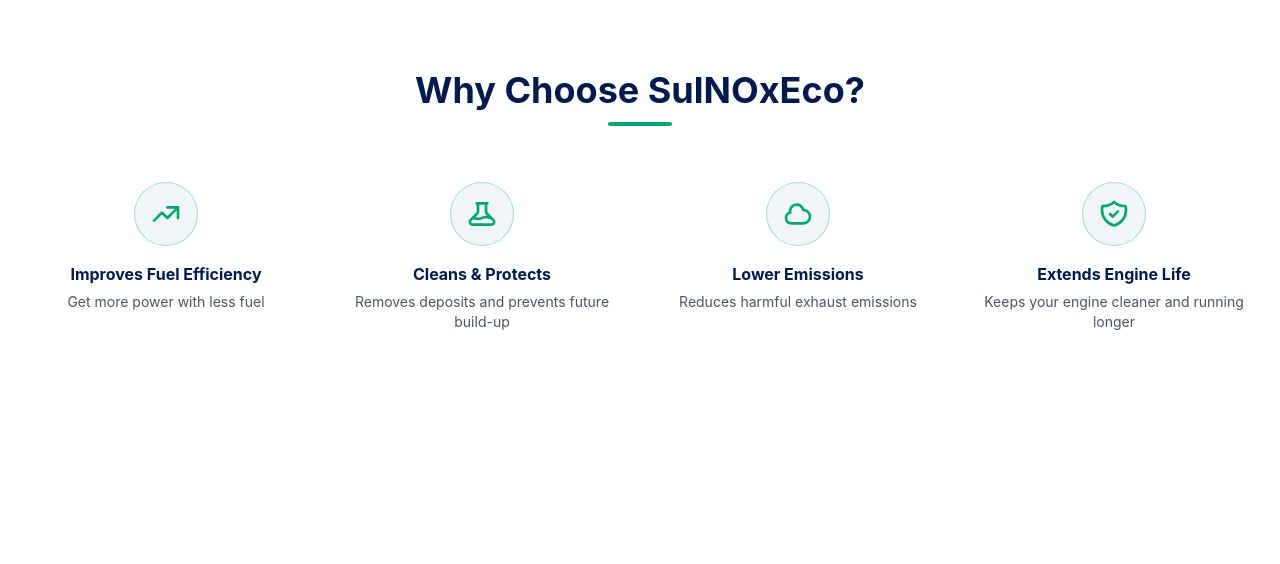
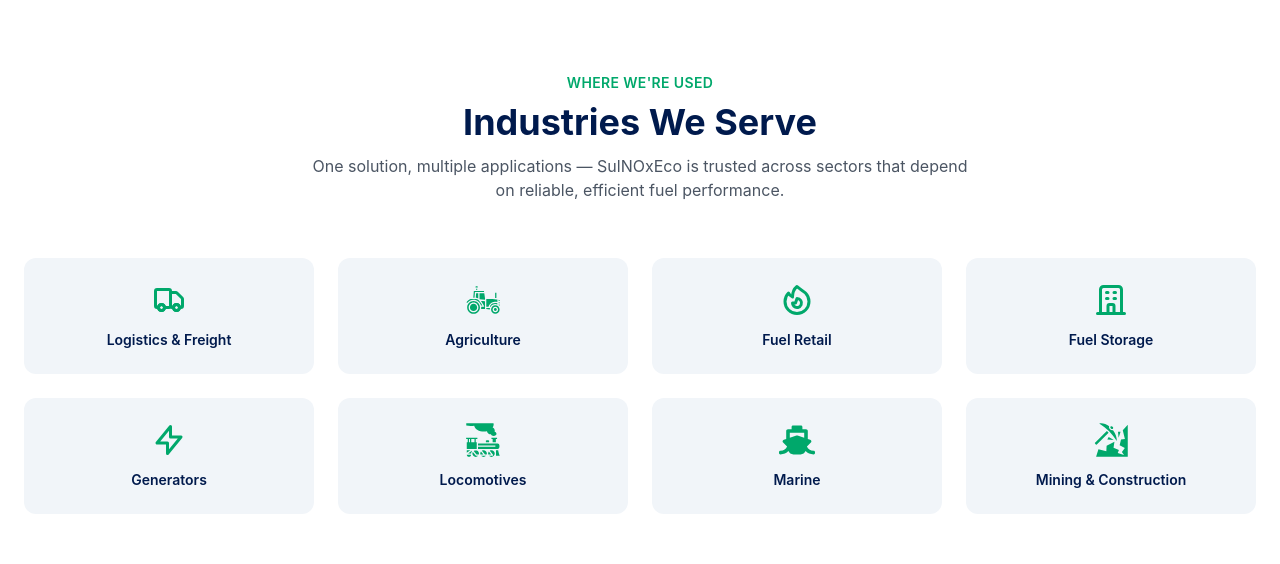
Before and after one commit to techwokx-cloud/MBL-NTL, a Next.js app: page / in a window 1280 px wide. Shown: the part 923-1487 px from the top of the page. Built offline with nearby package versions, Linux system fonts and the light colour scheme; no server answers.

Commit message:
Add Industries We Serve section to homepage (Logistics, Agriculture, Fuel Retail, Fuel Storage, Generators, Locomotives, Marine, Mining & Construction) - restores content that existed in the original site but was missing from the redesign

```diff
--- a/app/page.tsx
+++ b/app/page.tsx
@@ -11,8 +11,13 @@ import {
   HiOutlineSparkles,
   HiOutlineBeaker,
   HiOutlineChip,
+  HiOutlineTruck,
+  HiOutlineFire,
+  HiOutlineLightningBolt,
+  HiOutlineOfficeBuilding,
 } from 'react-icons/hi';
-import { FaWhatsapp, FaCheckCircle } from 'react-icons/fa';
+import { GiFarmTractor, GiMining, GiSteamLocomotive } from 'react-icons/gi';
+import { FaWhatsapp, FaCheckCircle, FaShip } from 'react-icons/fa';
 
 export const metadata: Metadata = {
   title: 'Home',
@@ -39,6 +44,17 @@ const whyChoose = [
   { icon: HiOutlineBeaker, title: 'Cleans & Protects', desc: 'Removes deposits and prevents future build-up' },
   { icon: HiOutlineCloud, title: 'Lower Emissions', desc: 'Reduces harmful exhaust emissions' },
   { icon: HiOutlineShieldCheck, title: 'Extends Engine Life', desc: 'Keeps your engine cleaner and running longer' },
+];
+
+const industries = [
+  { icon: HiOutlineTruck, label: 'Logistics & Freight' },
+  { icon: GiFarmTractor, label: 'Agriculture' },
+  { icon: HiOutlineFire, label: 'Fuel Retail' },
+  { icon: HiOutlineOfficeBuilding, label: 'Fuel Storage' },
+  { icon: HiOutlineLightningBolt, label: 'Generators' },
+  { icon: GiSteamLocomotive, label: 'Locomotives' },
+  { icon: FaShip, label: 'Marine' },
+  { icon: GiMining, label: 'Mining & Construction' },
 ];
 
 export default function Home() {
@@ -108,6 +124,28 @@ export default function Home() {
                     <p className="text-gray-400 text-xs hidden sm:block">{item.sub}</p>
                   </div>
                 </div>
+              ))}
+            </div>
+          </div>
+        </section>
+
+        {/* Industries We Serve */}
+        <section className="section-padding bg-white">
+          <div className="max-w-7xl mx-auto px-6">
+            <Reveal className="text-center mb-14">
+              <span className="text-sulnox-green font-semibold text-sm uppercase tracking-wide">Where We're Used</span>
+              <h2 className="text-3xl sm:text-4xl font-bold text-ntl-navy mt-2 mb-3">Industries We Serve</h2>
+              <p className="text-gray-600 max-w-2xl mx-auto">
+                One solution, multiple applications — SulNOxEco is trusted across sectors that depend on
+                reliable, efficient fuel performance.
+              </p>
+            </Reveal>
+            <div className="grid grid-cols-2 sm:grid-cols-4 gap-6">
+              {industries.map((item, idx) => (
+                <Reveal key={idx} delay={idx * 60} className="text-center bg-ntl-slate rounded-xl p-6 hover:shadow-md transition-shadow">
+                  <item.icon className="w-9 h-9 text-sulnox-green mx-auto mb-3" />
+                  <p className="text-sm font-semibold text-ntl-navy">{item.label}</p>
+                </Reveal>
               ))}
             </div>
           </div>
```
